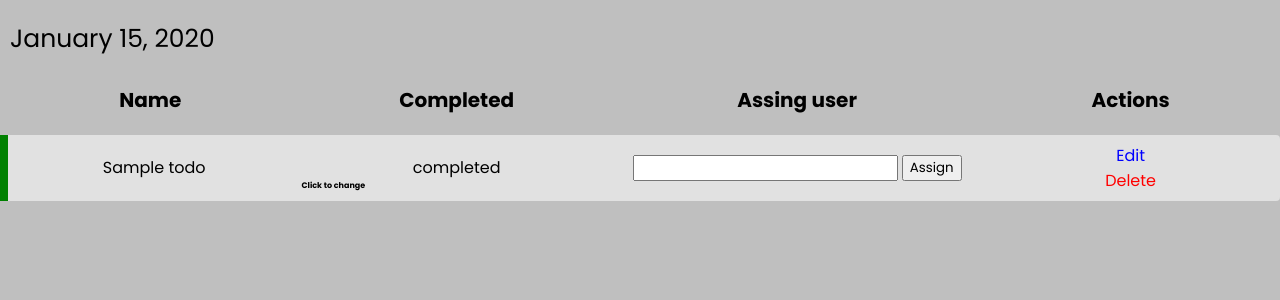
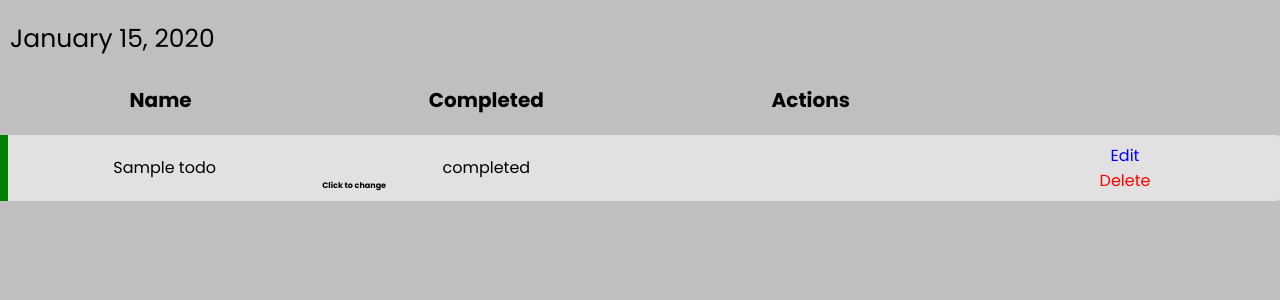
Before and after one commit to markussika/todo_lapsins, a PHP site: page /tasks in a window 1280 px wide. Shown: the part 51-351 px from the top of the page. Run offline with PHP 8.4, Linux system fonts and the light colour scheme; the visitor is signed in with stand-in values (Sample User, id 1); tables that the repository leaves empty hold one stand-in row (values such as "Sample post").

Commit message:
Update tasks.view.php

```diff
--- a/App/views/tasks.view.php
+++ b/App/views/tasks.view.php
@@ -23,7 +23,6 @@
                 <tr class="index-tr">
                     <th>Name</th>
                     <th>Completed</th>
-                    <th>Assing user</th>
                     <th>Actions</th>
                 </tr>
             </thead>
@@ -47,10 +46,6 @@
                             </div>
                         </td>
                         <td>
-                            <form method="POST">
-                                <input name="username">
-                                <button>Assign</button>
-                            </form>
                         </td>
                         <td class="index-end-div">
                             <div class="actions-index td-wrapper index-end-div">
```
